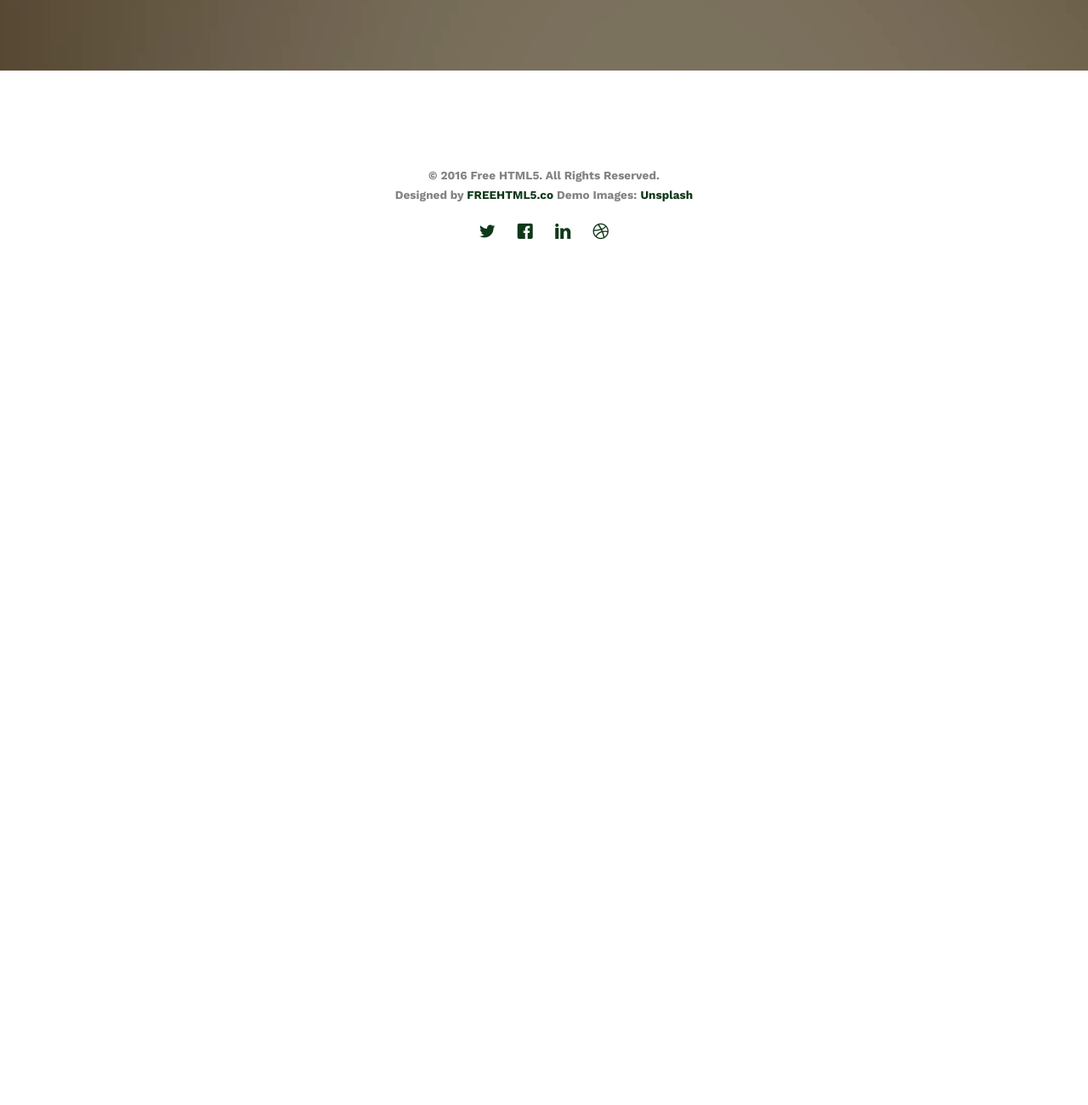
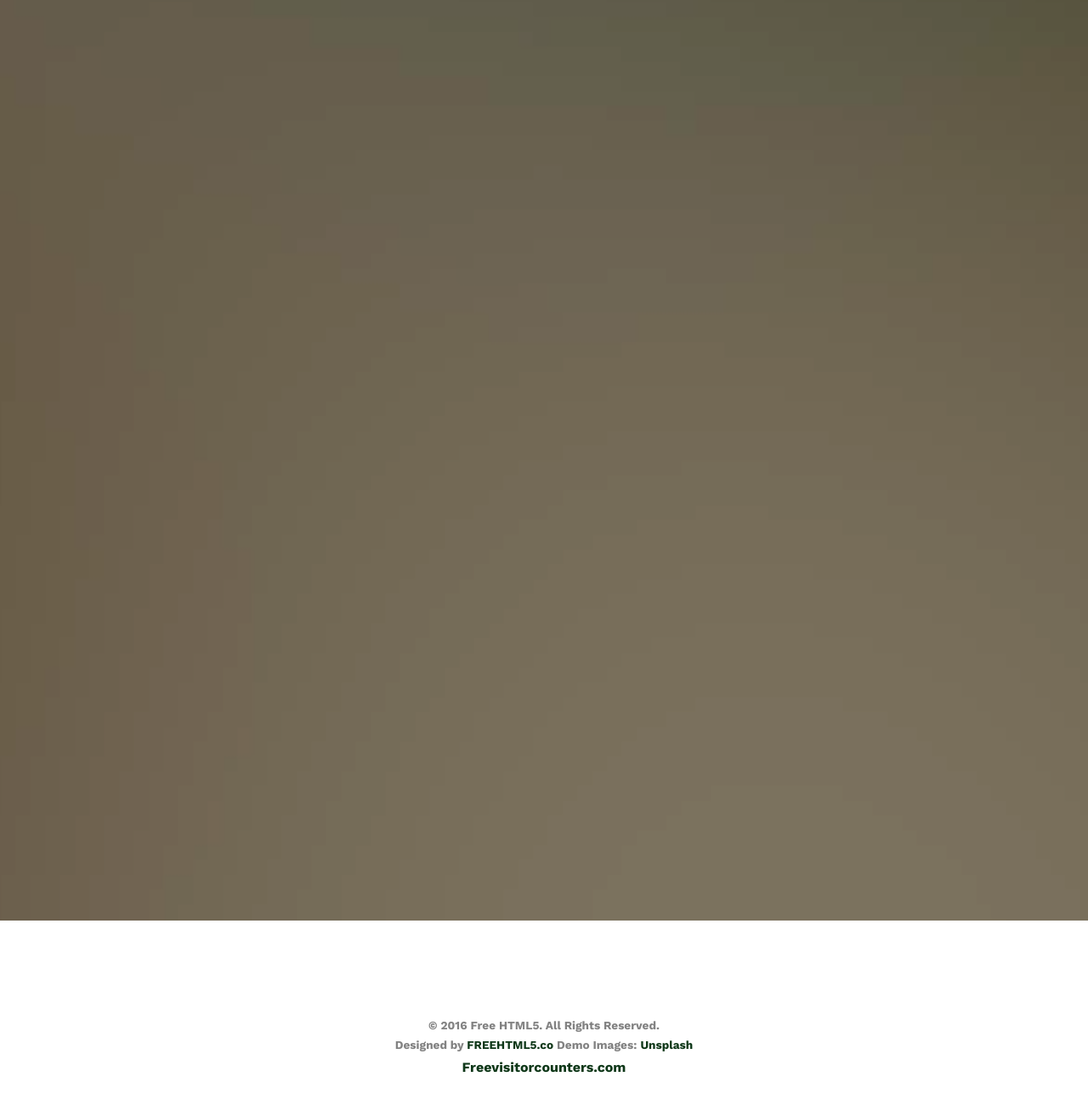
Before and after one commit to svadbakatkamatus/svadbakatkamatus.github.io, a plain HTML site: page index.html in a window 1280 px wide. Shown: the part 10085-11385 px from the top of the page at 85% size. Before the commit the page ends 10506 px from the top, so only its background shows below. Drawn offline with nearby package versions, Linux system fonts and the light colour scheme; files whose address does not match are found by name.

Commit message:
Css changes and adition of visitor's counter.

```diff
--- a/css/style.css
+++ b/css/style.css
@@ -490,7 +490,7 @@ h1, h2, h3, h4, h5, h6, figure {
 @media screen and (max-width: 1024px) {
   #fh5co-dresscode .event-wrap {
     margin-bottom: 10px;
-    font-size: 15px;
+    font-size: 14px;
     height: 530px;
   }
 }
@@ -2072,7 +2072,7 @@ form label {
 
 .google-form {
   width:  700px;
-  height: 700px;
+  height: 1700px;
 }
 
 @media screen and (max-width: 480px) {
--- a/index.html
+++ b/index.html
@@ -666,24 +666,17 @@
 
 	<footer id="fh5co-footer" role="contentinfo">
 		<div class="container">
-
 			<div class="row copyright">
 				<div class="col-md-12 text-center">
 					<p>
 						<small class="block">&copy; 2016 Free HTML5. All Rights Reserved.</small>
 						<small class="block">Designed by <a href="http://freehtml5.co/" target="_blank">FREEHTML5.co</a> Demo Images: <a href="http://unsplash.co/" target="_blank">Unsplash</a></small>
-					</p>
-					<p>
-						<ul class="fh5co-social-icons">
-							<li><a href="#"><i class="icon-twitter"></i></a></li>
-							<li><a href="#"><i class="icon-facebook"></i></a></li>
-							<li><a href="#"><i class="icon-linkedin"></i></a></li>
-							<li><a href="#"><i class="icon-dribbble"></i></a></li>
-						</ul>
+						<a href='http://www.freevisitorcounters.com'>Freevisitorcounters.com</a>
+						<script type='text/javascript' src='https://www.freevisitorcounters.com/auth.php?id=ae8687b5c21f490aee245dfc3fdf18e4c29d740b'></script>
+						<script type="text/javascript" src="https://www.freevisitorcounters.com/en/home/counter/948748/t/1"></script>
 					</p>
 				</div>
 			</div>
-
 		</div>
 	</footer>
 	</div>
```
